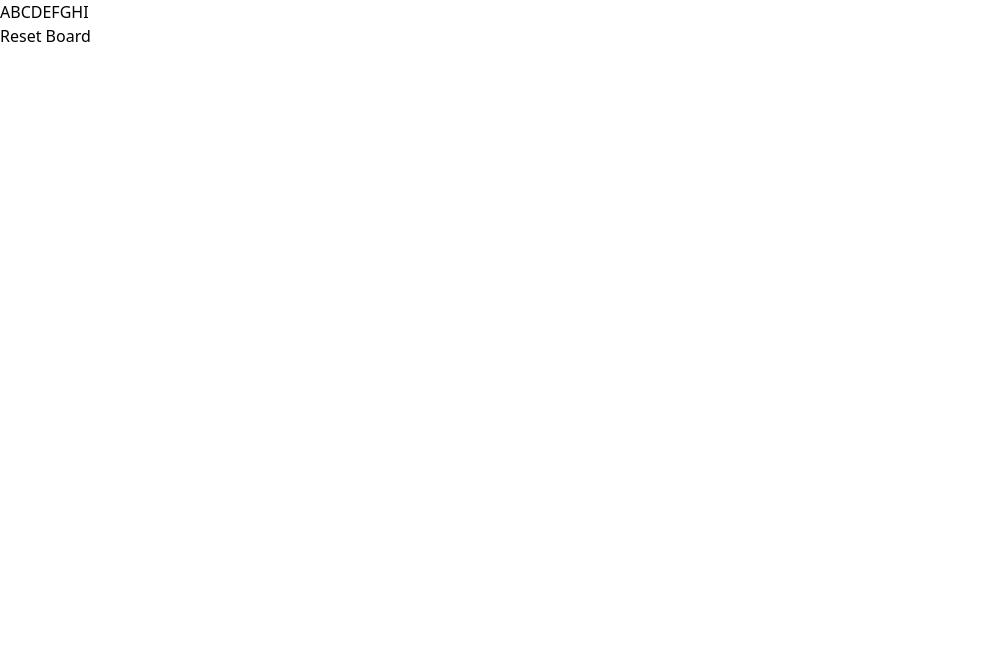
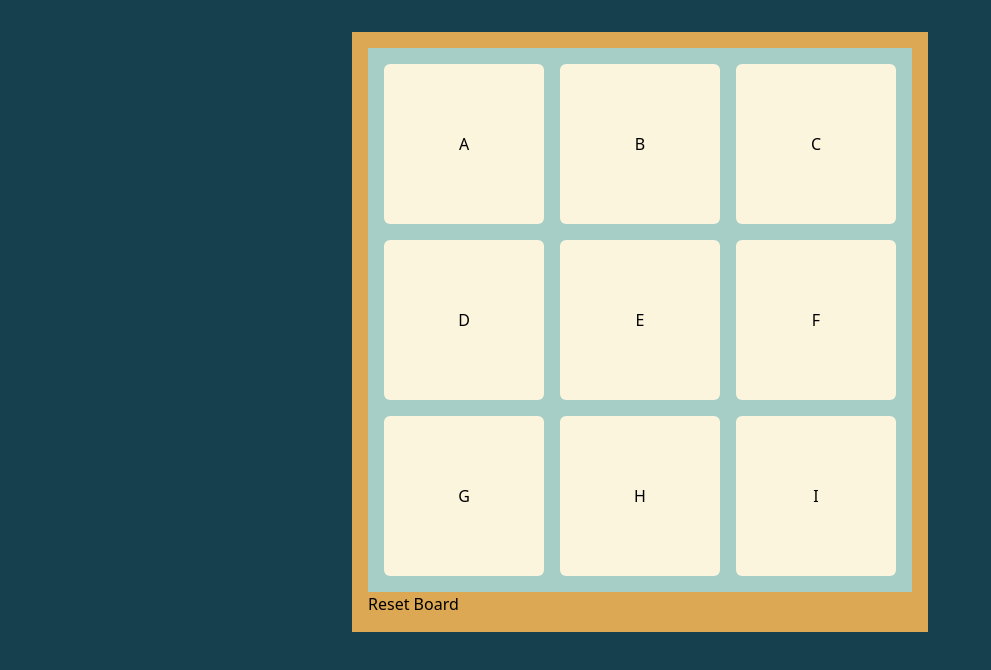
Before and after one commit to jazzvanz/demo-game, a React (Vite) app in the folder demo-game/: page / in a window 1280 px wide. Shown: the top 670 px of the page, without its empty margins (0-991 px from the left). Built offline with nearby package versions, Linux system fonts and the light colour scheme.

Commit message:
adding first draft styles

```diff
--- a/demo-game/src/App.tsx
+++ b/demo-game/src/App.tsx
@@ -14,7 +14,9 @@ function App() {
 
   const [ panelsValues, setPanelsValues ] = useState(intialPanelValues)
   return (
-    <>
+    <div className="bg-[#16404D] w-full min-h-screen p-8">
+       {/* Wrapper */}
+      <div className="max-w-xl w-full mx-auto bg-[#DDA853] p-4">
         <Board>
           {panelsValues.map(({ number }) => {
             return (
@@ -23,7 +25,8 @@ function App() {
           })}
         </Board>
         <button onClick={() => setPanelsValues(intialPanelValues)}>Reset Board</button>
-    </>
+      </div>
+    </div>
   )
 }
 
--- a/demo-game/src/components/board/board.tsx
+++ b/demo-game/src/components/board/board.tsx
@@ -6,7 +6,7 @@ type BoardProps = {
 
 export const Board = ({ children }: BoardProps) => {
     return (
-        <div>
+        <div className="grid grid-cols-3 grid-rows-3 gap-4 bg-[#A6CDC6] p-4">
             {children}
         </div>
     )
--- a/demo-game/src/components/panel/panel.tsx
+++ b/demo-game/src/components/panel/panel.tsx
@@ -4,8 +4,8 @@ type PanelProps = {
 
 export const Panel = ({ value }: PanelProps ) => {
     return (
-        <>
+        <button className="bg-[#FBF5DD] rounded-md aspect-square">
             {value}
-        </>
+        </button>
     )
 }
```
Lines whose indentation alone changed are shown as unchanged.
